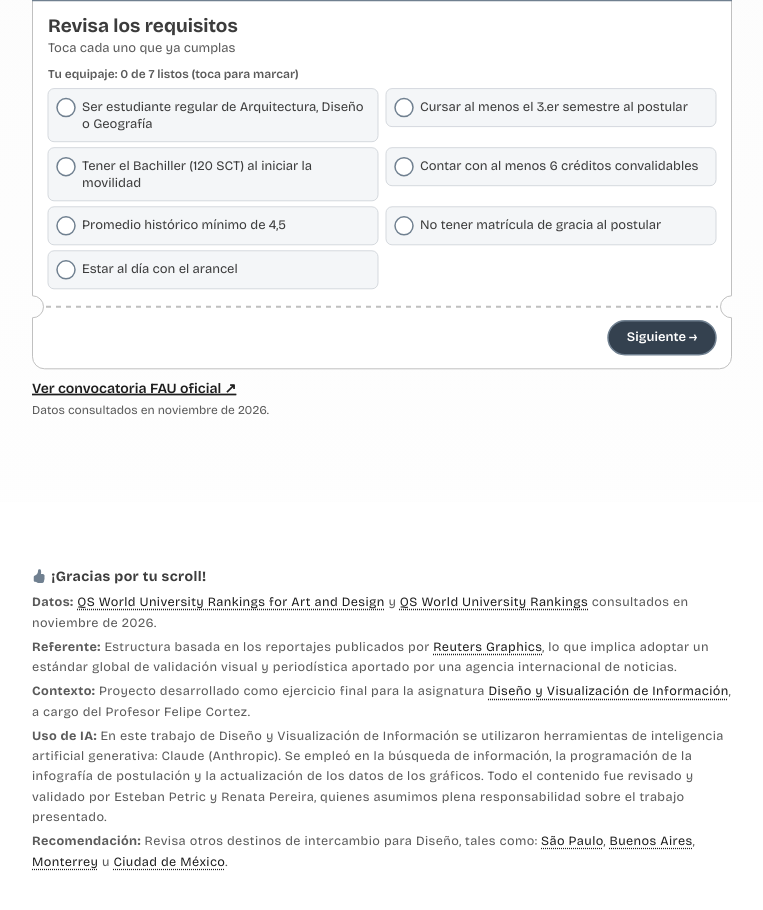
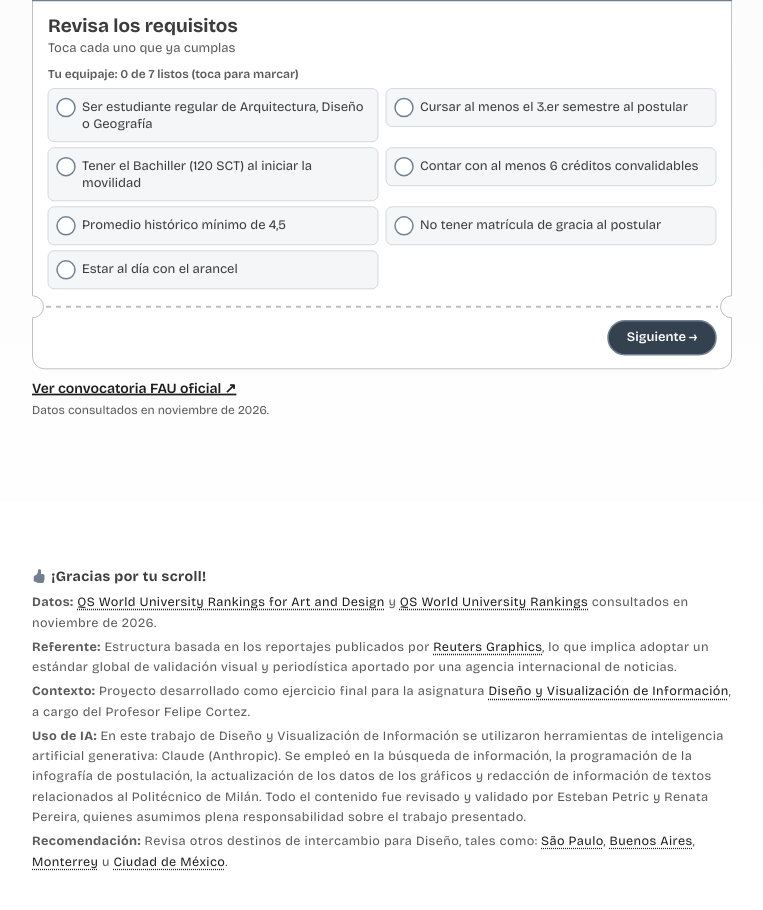
Before and after one commit to Bastich03/Clase_15, a plain HTML site: page index.html in a window 1280 px wide. Shown: the part 6531-7441 px from the top of the page, without its empty margins (258-1021 px from the left). Drawn offline with nearby package versions, Linux system fonts and the light colour scheme.

Commit message:
Update index.html

```diff
--- a/index.html
+++ b/index.html
@@ -262,8 +262,8 @@
                     <dd>
                         <em>Uso de IA:</em> En este trabajo de Diseño y Visualización de Información se utilizaron
                         herramientas de inteligencia artificial generativa: Claude (Anthropic). Se empleó en la búsqueda
-                        de información, la programación de la infografía de postulación y la actualización de los datos
-                        de los gráficos. Todo el contenido fue revisado y validado por Esteban
+                        de información, la programación de la infografía de postulación, la actualización de los datos
+                        de los gráficos y redacción de información de textos relacionados al Politécnico de Milán. Todo el contenido fue revisado y validado por Esteban
                         Petric y Renata Pereira, quienes asumimos plena responsabilidad sobre el trabajo presentado.
                     </dd>
                     <dd>
```
